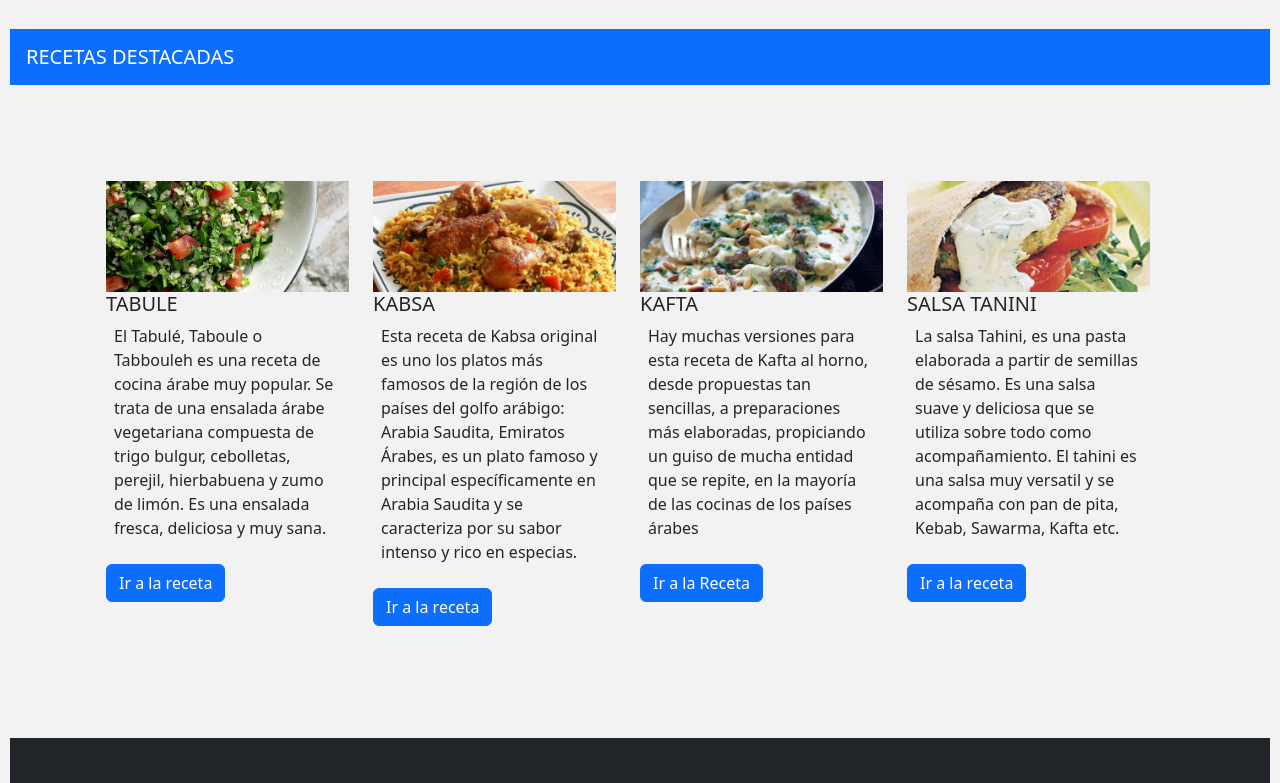
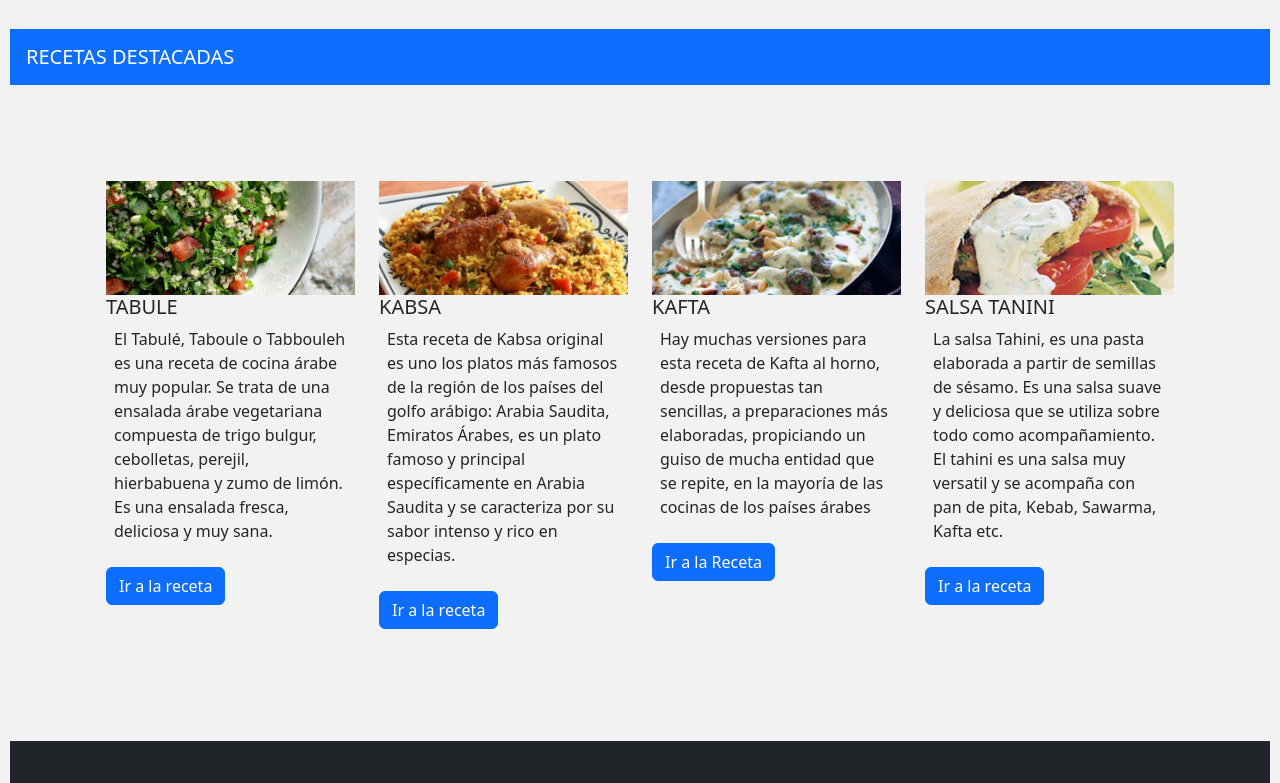
Before and after one commit to EmiliaHassan/receta_fatay, a plain HTML site: page recetas.html in a window 1280 px wide. Shown: the part 1000-1783 px from the top of the page. Drawn offline with nearby package versions, Linux system fonts and the light colour scheme.

Commit message:
Add files via upload

```diff
--- a/css/style.css
+++ b/css/style.css
@@ -106,3 +106,16 @@ body {
     border: 1px solid #ccc;
     border-radius: 5px;
 }
+
+.article {
+    display: flex;
+    justify-content: center;
+    flex-direction: column;
+}
+
+.cartas, .video {
+    display: flex;
+    flex-direction: row;
+    max-width: 100%;
+    margin: 0;
+}
--- a/recetas.html
+++ b/recetas.html
@@ -277,10 +277,10 @@
             <h5 class="p-3 mb-2 bg-primary text-white">RECETAS DESTACADAS</h5>
         </div>
 
-        <div class="container p-5 m-5">
+        <div class="cartas p-5 m-5">
             <div class="row">
                 <div class="col-lg-3 col-md-6 col-sm-12 mb-3">
-                    <div class="card-1 h-100 justify-content-center">
+                    <div class="card-1">
                         <img src="img/tabule.jpg" class="card-img-top" alt="Imagen 1">
                         <div class="card-body">
                             <h5 class="card-title">TABULE</h5>
@@ -296,7 +296,7 @@
 
 
                 <div class="col-lg-3 col-md-6 col-sm-12 mb-3">
-                    <div class="card-1 h-100">
+                    <div class="card-1">
                         <img src="img/kabsa.jpg" class="card-img-top" alt="Imagen 2">
                         <div class="card-body">
                             <h5 class="card-title">KABSA</h5>
@@ -311,7 +311,7 @@
                 </div>
 
                 <div class="col-lg-3 col-md-6 col-sm-12 mb-3">
-                    <div class="card-1 h-100">
+                    <div class="card-1">
                         <img src="img/kafta.jpg" class="card-img-top" alt="Imagen 3">
                         <div class="card-body">
                             <h5 class="card-title">KAFTA</h5>
@@ -326,7 +326,7 @@
 
 
                 <div class="col-lg-3 col-md-6 col-sm-12 mb-3">
-                    <div class="card-1 h-100">
+                    <div class="card-1">
                         <img src="img/tahini.jpg" class="card-img-top" alt="Imagen 4">
                         <div class="card-body">
                             <h5 class="card-title">SALSA TANINI</h5>
```
Also changed, not shown: multimedia.html (+3 -1 lines).
